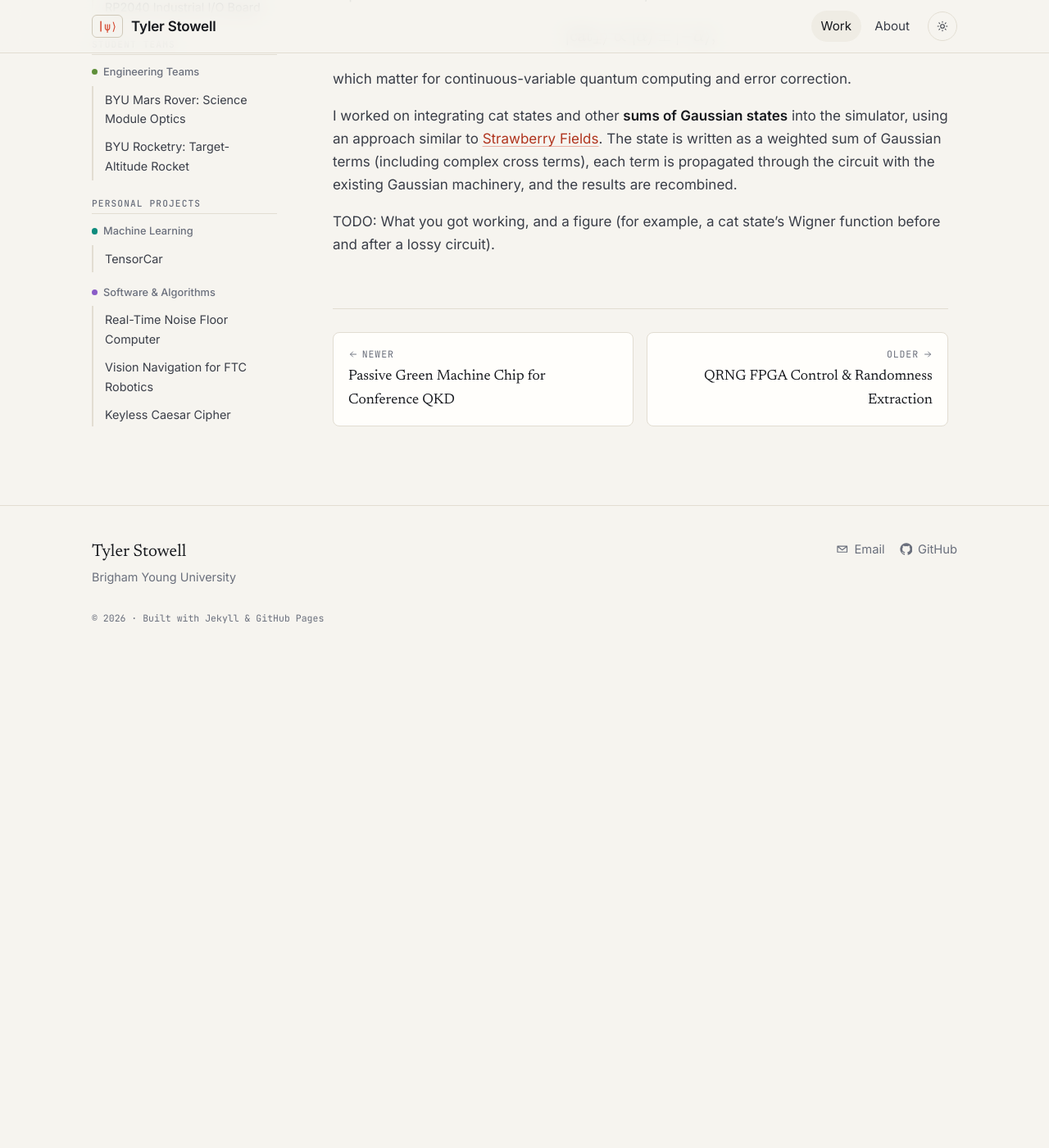
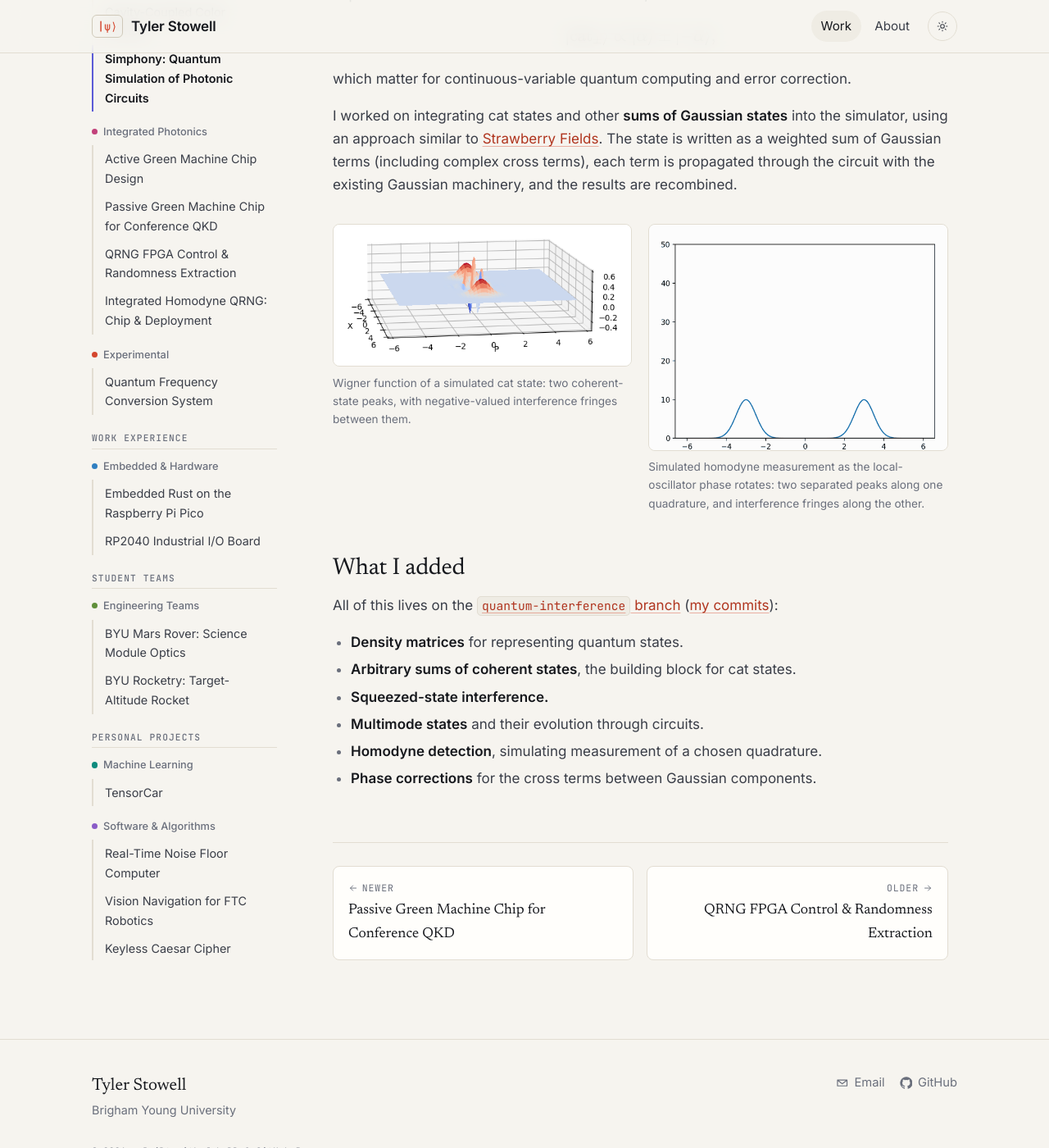
Before and after one commit to tystowell/tystowell.github.io, a Jekyll site: the page built from _projects/simphony.md, in a window 1280 px wide and 1400 px high, scrolled down 1047 px. Shown: the whole window at 82% size. Built offline with Jekyll 4.4.1, drawn with Linux system fonts in a browser that asks for light colours; before the commit the page ends 1838 px from its top, so only the background shows below that; some of the changed text lies outside the part shown.

Commit message:
Added more images

```diff
--- a/_projects/simphony.md
+++ b/_projects/simphony.md
@@ -3,16 +3,17 @@
 summary: Contributed to Simphony, BYU CamachoLab's open-source photonic integrated circuit simulator, focusing on its quantum simulation side, including extending it beyond Gaussian states to cat states.
 category: simulation
 date: 2024-10-01
-period: 2024 – 2025          # TODO: confirm
+period: Oct – Nov 2024
 status: Published
 role: Contributor, quantum simulation
 collaborators: BYU CamachoLab
 tools: [Python, JAX, Continuous-variable quantum optics]
 math: true
-# thumbnail: /assets/img/projects/simphony-thumb.png
-# hero: /assets/img/projects/simphony-wigner.png
-# hero_caption: "Wigner function of a cat state propagated through a simulated circuit."
+thumbnail: /assets/img/projects/simphony/simphony-card.png
 links:
+  - label: My branch (quantum-interference)
+    url: https://github.com/BYUCamachoLab/simphony/tree/quantum-interference
+    icon: github
   - label: Simphony on GitHub
     url: https://github.com/BYUCamachoLab/simphony
     icon: github
@@ -51,4 +52,25 @@
 propagated through the circuit with the existing Gaussian machinery, and the results are
 recombined.
 
-TODO: What you got working, and a figure (for example, a cat state's Wigner function before and after a lossy circuit).
+<div class="figure-row">
+  <figure>
+    <img src="{{ '/assets/img/projects/simphony/cat-wigner.png' | relative_url }}" alt="3D surface plot of a cat state's Wigner function, with two Gaussian peaks and negative interference fringes between them">
+    <figcaption>Wigner function of a simulated cat state: two coherent-state peaks, with negative-valued interference fringes between them.</figcaption>
+  </figure>
+  <figure>
+    <img src="{{ '/assets/img/projects/simphony/cat-homodyne.gif' | relative_url }}" alt="Animation of a cat state's homodyne measurement distribution as the measurement phase rotates" loading="lazy">
+    <figcaption>Simulated homodyne measurement as the local-oscillator phase rotates: two separated peaks along one quadrature, and interference fringes along the other.</figcaption>
+  </figure>
+</div>
+
+## What I added
+
+All of this lives on the [`quantum-interference` branch](https://github.com/BYUCamachoLab/simphony/tree/quantum-interference)
+([my commits](https://github.com/BYUCamachoLab/simphony/commits/quantum-interference?author=tystowell)):
+
+- **Density matrices** for representing quantum states.
+- **Arbitrary sums of coherent states**, the building block for cat states.
+- **Squeezed-state interference.**
+- **Multimode states** and their evolution through circuits.
+- **Homodyne detection**, simulating measurement of a chosen quadrature.
+- **Phase corrections** for the cross terms between Gaussian components.
```
Also changed, not shown: assets/img/projects/simphony/cat-homodyne.gif (added), assets/img/projects/simphony/cat-wigner.png (added), assets/img/projects/simphony/simphony-card.png (added).
